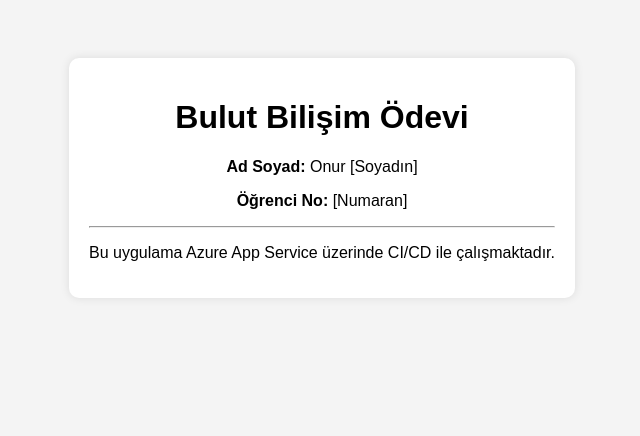
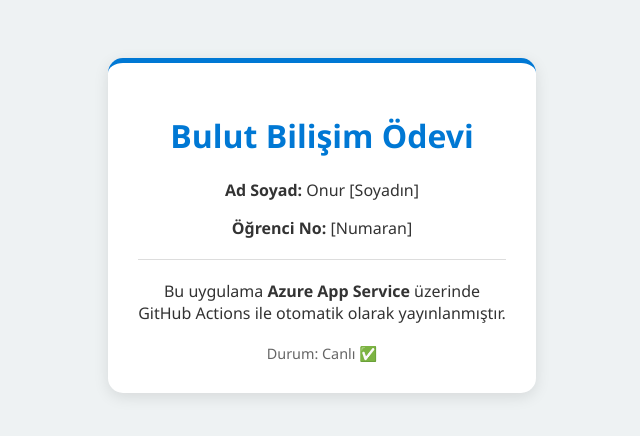
Before and after one commit to onur8118/azure-web-odev, a website: page index.html in a window 1280 px wide. Shown: the whole page, without its empty margins (318-958 px from the left). Drawn offline with Linux system fonts and the light colour scheme.

Commit message:
Final version: server with index.html

```diff
--- a/index.html
+++ b/index.html
@@ -3,10 +3,13 @@
 <head>
     <meta charset="UTF-8">
     <meta name="viewport" content="width=device-width, initial-scale=1.0">
-    <title>Azure Web App</title>
+    <title>Azure Web App - Ödev</title>
     <style>
-        body { font-family: sans-serif; text-align: center; padding-top: 50px; background-color: #f4f4f4; }
-        .container { background: white; padding: 20px; border-radius: 10px; display: inline-block; box-shadow: 0 0 10px rgba(0,0,0,0.1); }
+        body { font-family: 'Segoe UI', Tahoma, Geneva, Verdana, sans-serif; text-align: center; padding-top: 50px; background-color: #eef2f3; color: #333; }
+        .container { background: white; padding: 30px; border-radius: 15px; display: inline-block; box-shadow: 0 4px 15px rgba(0,0,0,0.1); border-top: 5px solid #0078d4; }
+        h1 { color: #0078d4; }
+        hr { border: 0; height: 1px; background: #ddd; margin: 20px 0; }
+        .footer { margin-top: 20px; font-size: 0.9em; color: #666; }
     </style>
 </head>
 <body>
@@ -15,7 +18,8 @@
         <p><strong>Ad Soyad:</strong> Onur [Soyadın]</p>
         <p><strong>Öğrenci No:</strong> [Numaran]</p>
         <hr>
-        <p>Bu uygulama Azure App Service üzerinde CI/CD ile çalışmaktadır.</p>
+        <p>Bu uygulama <b>Azure App Service</b> üzerinde <br> GitHub Actions ile otomatik olarak yayınlanmıştır.</p>
+        <div class="footer">Durum: Canlı ✅</div>
     </div>
 </body>
 </html>
--- a/package.json
+++ b/package.json
@@ -5,7 +5,6 @@
   "main": "server.js",
   "scripts": {
     "start": "node server.js",
-    "build": "npm install",
     "test": "echo \"No tests yet\""
   },
   "dependencies": {
```
Also changed, not shown: server.js (+11 -7 lines), .github/workflows/main_azure-web-odev.yml.
